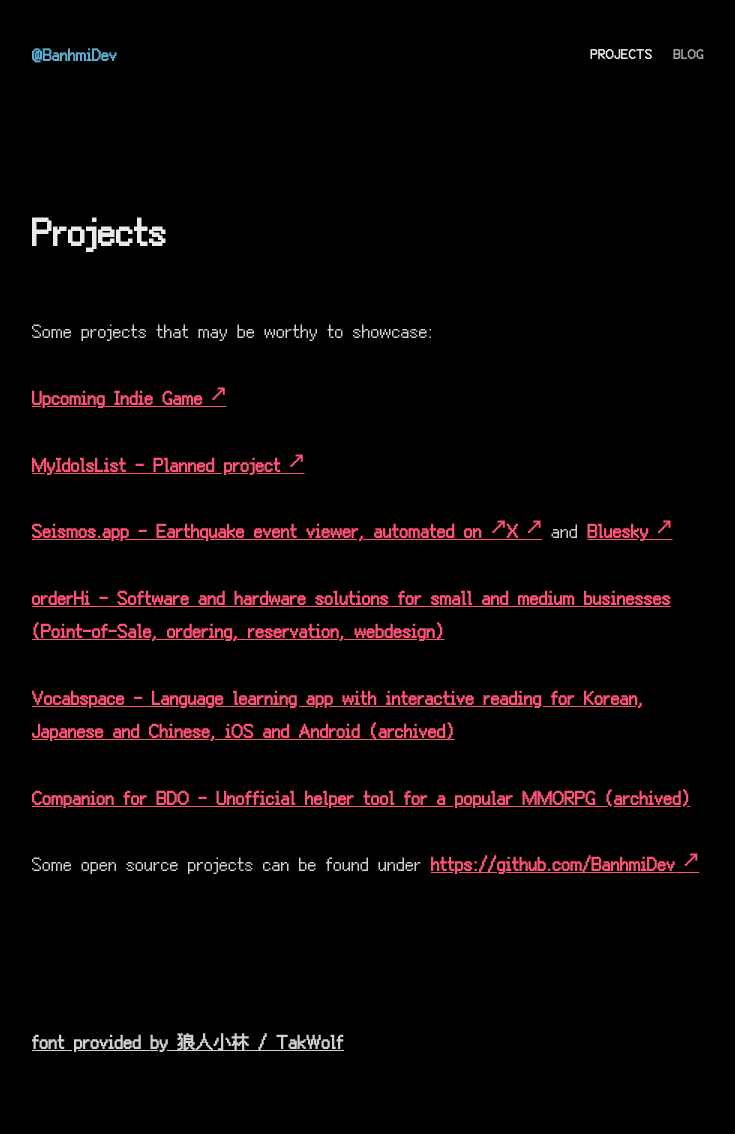
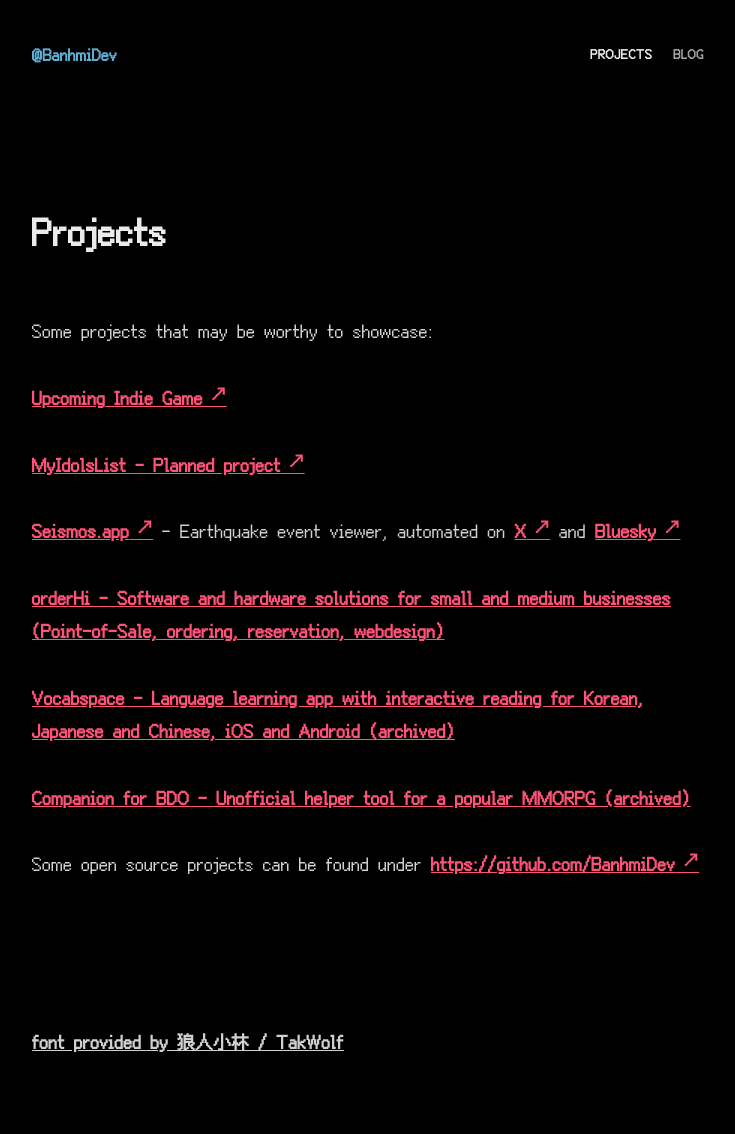
Before and after one commit to BanhmiDev/banhmidev.github.io, a Jekyll site: the page built from projects.html, in a window 1280 px wide. Shown: the whole page, without its empty margins (268-1003 px from the left). Built offline with Jekyll 4.4.1, drawn with Linux system fonts in a browser that asks for light colours; part of the change alters nothing that is shown.

```diff
--- a/projects.html
+++ b/projects.html
@@ -10,7 +10,7 @@ layout: page
 <br/><br/>
 <a target="_blank" href="https://myidolslist.com">MyIdolsList - Planned project</a>
 <br/><br/>
-<a target="_blank" href="https://seismos.app">Seismos.app - Earthquake event viewer, automated on <a target="_blank" href="https://x.com/seismosapp">X</a> and <a target="_blank" href="https://bsky.app/profile/seismos.app">Bluesky</a></a>
+<a target="_blank" href="https://seismos.app">Seismos.app</a> - Earthquake event viewer, automated on <a target="_blank" href="https://x.com/seismosapp">X</a> and <a target="_blank" href="https://bsky.app/profile/seismos.app">Bluesky</a></a>
 <br/><br/>
 <a href="#">orderHi - Software and hardware solutions for small and medium businesses (Point-of-Sale, ordering, reservation, webdesign)</a>
 <br/><br/>
```
